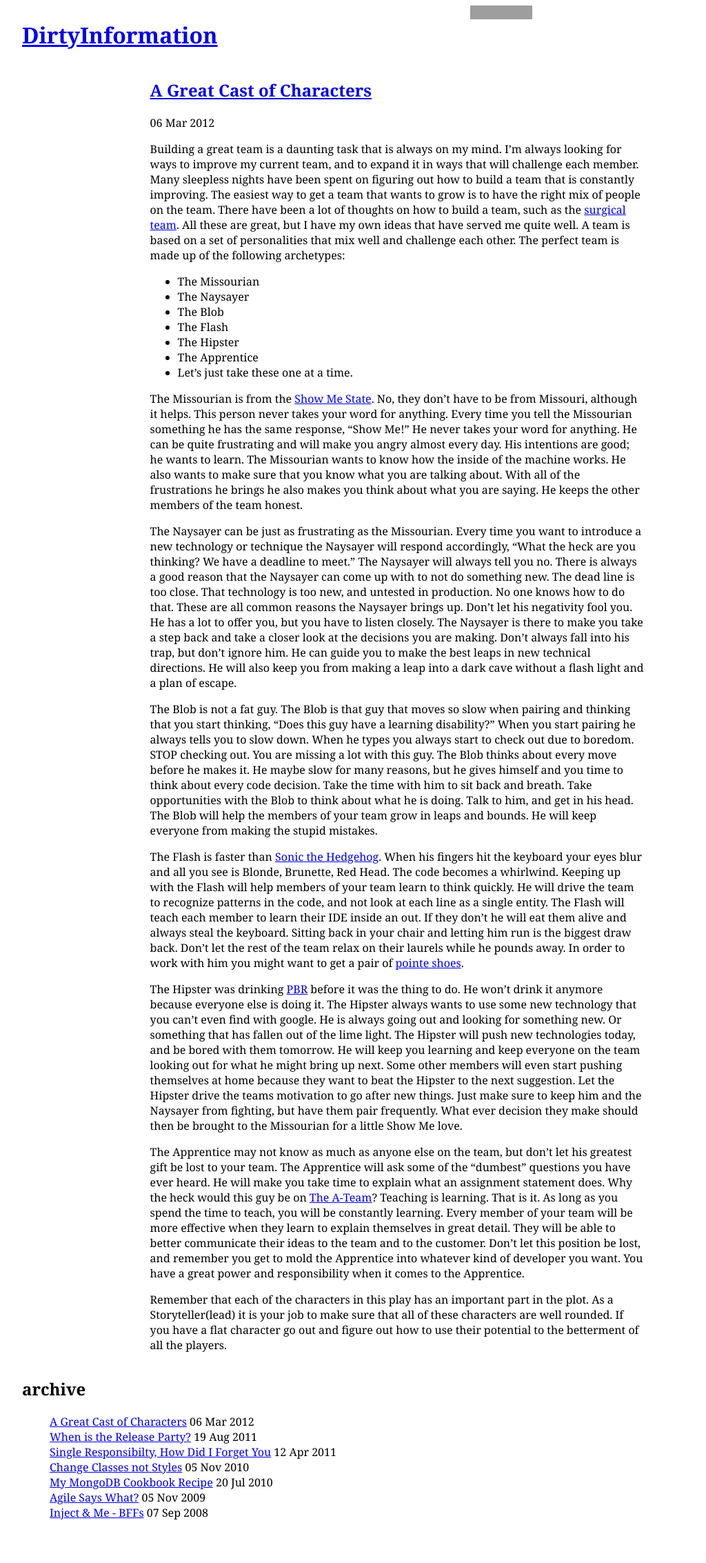
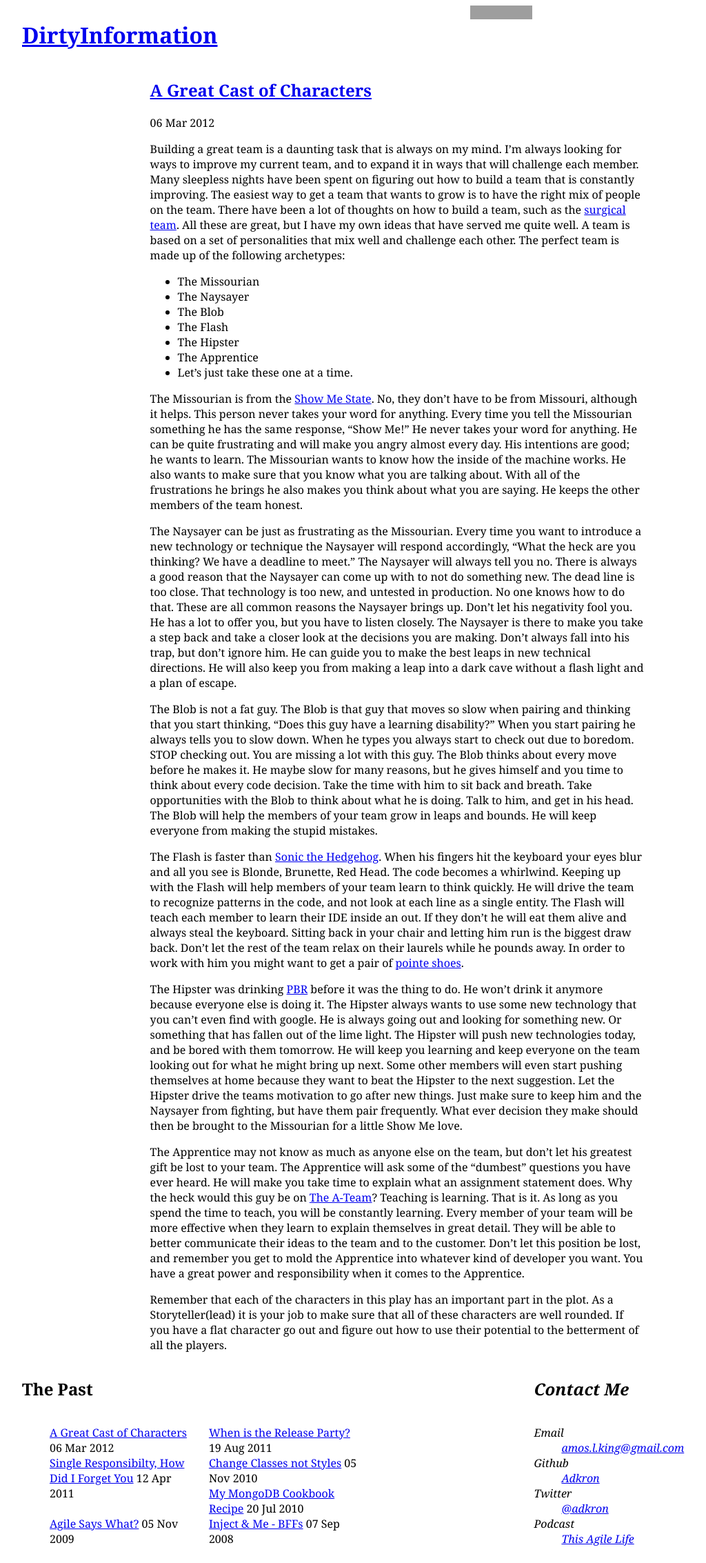
Before and after one commit to adkron/dirtyinformation.com, a Jekyll site: the page built from index.html, in a window 1280 px wide. Shown: the whole page at 69% size, without its empty margins (64-1088 px from the left). Built offline with Jekyll 4.4.1, drawn with Linux system fonts in a browser that asks for light colours; Markdown is read by kramdown in place of the engine named in the settings; the list of posts is cut into pages by our own code; before the commit the page ends 2228 px from its top, so only the background shows below that; grey boxes are pictures that could not be loaded.

Commit message:
Add contact information
Amos

```diff
--- a/_includes/archive.html
+++ b/_includes/archive.html
@@ -1,8 +1,8 @@
-<div class="archive">
-  <h2>archive</h2>
-  <ul id="archive">
+<div id="archive">
+  <h2 class="title" >The Past</h2>
+  <ul class="archived_posts">
     {% for post in site.posts %}
-    <li><a href="{{ post.url }}">{{ post.title }}</a> <time>{{ post.date | date_to_string }}</time></li>
+    <li class="post"><a href="{{ post.url }}">{{ post.title }}</a> <time>{{ post.date | date_to_string }}</time></li>
     {% endfor %}
   </ul>
 </div>
--- /dev/null
+++ b/_includes/contact.html
@@ -0,0 +1,14 @@
+<address id="contact_info">
+  <h2 class="title">Contact Me</h2>
+  <dl class="info">
+    <dt>Email</dt>
+    <dd><a href="mailto:amos.l.king@gmail.com">amos.l.king@gmail.com</a></dd>
+    <dt>Github</dt>
+    <dd><a href="http://github.com/adkron">Adkron</a></dd>
+    <dt>Twitter</dt>
+    <dd><a href="http://twitter.com/adkron">@adkron</a></dd>
+    <dt>Podcast</dt>
+    <dd><a href="http://thisagilelife.com">This Agile Life</dd>
+  </dl>
+
+</address>
--- a/_layouts/post.html
+++ b/_layouts/post.html
@@ -23,6 +23,7 @@
       </div>
 
       {% include archive.html %}
+      {% include contact.html %}
     </div>
   </body>
 </html>
--- a/index.html
+++ b/index.html
@@ -11,3 +11,4 @@ title: Home
 </div>
 
 {% include archive.html %}
+{% include contact.html %}
--- a/stylesheets/screen.css
+++ b/stylesheets/screen.css
@@ -36,29 +36,50 @@
     margin-left: 17.05961%; }
     .site #post:last-child {
       margin-right: 0; }
-  .site .archive {
-    *zoom: 1;
-    display: block;
+  .site #archive {
     display: block;
     float: left;
     margin-right: 2.35765%;
-    width: 100%; }
-    .site .archive:before, .site .archive:after {
-      content: " ";
-      display: table; }
-    .site .archive:after {
-      clear: both; }
-    .site .archive:last-child {
+    width: 65.88078%; }
+    .site #archive:last-child {
       margin-right: 0; }
-    .site .archive h2 {
+    .site #archive .title {
       display: block;
       float: left;
       margin-right: 2.35765%;
       width: 100%; }
-      .site .archive h2:last-child {
+      .site #archive .title:last-child {
         margin-right: 0; }
-    .site .archive ul {
+    .site #archive .archived_posts {
+      display: block;
+      float: left;
+      margin-right: 2.35765%;
+      width: 100%;
       list-style-type: none; }
+      .site #archive .archived_posts:last-child {
+        margin-right: 0; }
+      .site #archive .archived_posts .post {
+        display: block;
+        float: left;
+        margin-right: 2.35765%;
+        width: 31.76157%; }
+        .site #archive .archived_posts .post:last-child {
+          margin-right: 0; }
+  .site #contact_info {
+    display: block;
+    float: left;
+    margin-right: 2.35765%;
+    width: 31.76157%;
+    margin-right: 0; }
+    .site #contact_info:last-child {
+      margin-right: 0; }
+    .site #contact_info .info {
+      display: block;
+      float: left;
+      margin-right: 2.35765%;
+      width: 100%; }
+      .site #contact_info .info:last-child {
+        margin-right: 0; }
   .site nav {
     position: fixed;
     top: 40%;
```
Also changed, not shown: _assets/stylesheets/screen.scss (+16 -5 lines).
